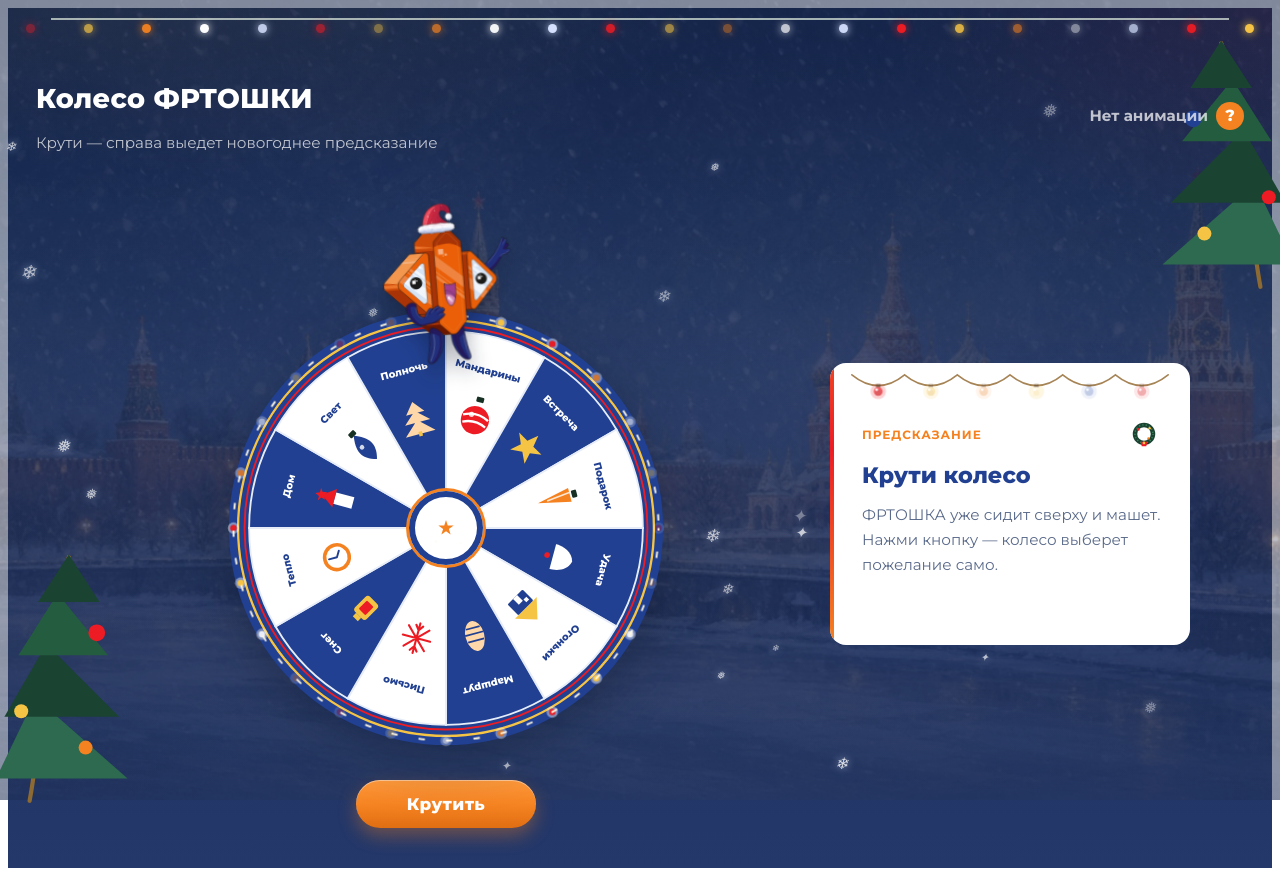
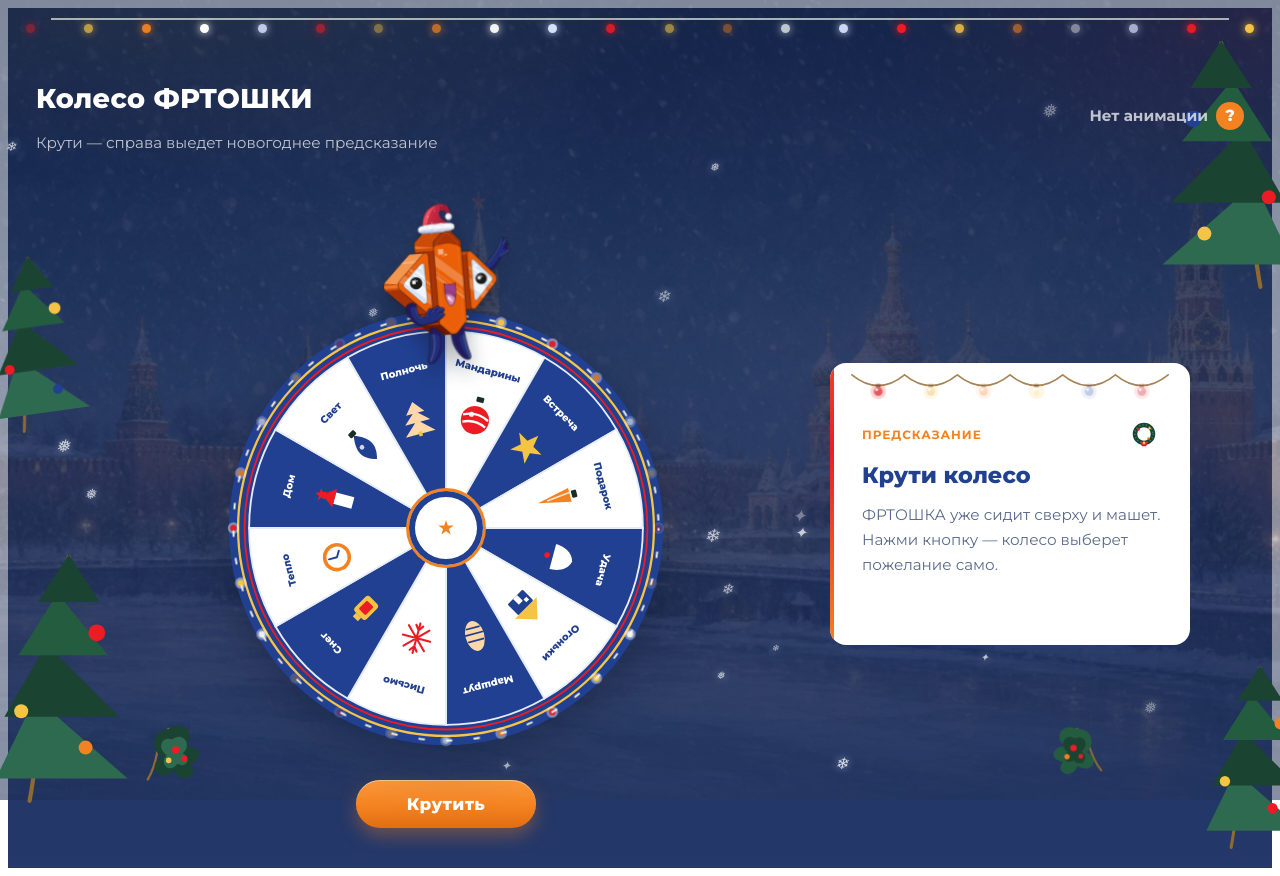
Before and after one commit to MikeSherif/frt-spin-new-year, a plain HTML site: page index.html in a window 1280 px wide. Drawn offline with Linux system fonts and the light colour scheme.

Commit message:
Немного зелени

```diff
--- a/css/page.css
+++ b/css/page.css
@@ -34,7 +34,19 @@
 }
 
 .spin-branch--left { left: -18px; bottom: -12px; }
+.spin-branch--left-high { left: -22px; top: 30%; width: 118px; transform: rotate(-8deg); }
 .spin-branch--right { right: -28px; top: 18px; transform: scaleX(-1); }
+.spin-branch--right-bottom { right: -40px; bottom: -56px; width: 124px; }
+
+.spin-holly {
+  position: fixed;
+  z-index: 2;
+  width: 96px;
+  pointer-events: none;
+}
+
+.spin-holly--left { left: 132px; bottom: 10px; }
+.spin-holly--right { right: 168px; bottom: 16px; width: 84px; transform: scaleX(-1) rotate(8deg); }
 
 .spin-lights {
   position: relative;
@@ -486,7 +498,7 @@
     align-items: flex-start;
   }
 
-  .spin-branch { display: none; }
+  .spin-branch, .spin-holly { display: none; }
 
   .spin-motion__card {
     left: 0;
--- a/index.html
+++ b/index.html
@@ -22,6 +22,16 @@
       <circle cx="28" cy="128" r="5" fill="#f6c445"/>
       <circle cx="74" cy="154" r="5" fill="#f58220"/>
     </svg>
+    <svg class="spin-branch spin-branch--left-high" viewBox="0 0 120 200" aria-hidden="true">
+      <path d="M34 192 C46 128 40 74 62 18" fill="none" stroke="#8d6a32" stroke-width="3" stroke-linecap="round"/>
+      <path fill="#2d6a4f" d="M38 118 L104 176 L10 176 Z"/>
+      <path fill="#1b4332" d="M46 80 L98 132 L16 132 Z"/>
+      <path fill="#245c40" d="M54 44 L90 88 L26 88 Z"/>
+      <path fill="#1b4332" d="M62 16 L84 50 L40 50 Z"/>
+      <circle cx="82" cy="72" r="6" fill="#f6c445"/>
+      <circle cx="28" cy="128" r="5" fill="#ed1c24"/>
+      <circle cx="74" cy="154" r="5" fill="#214091"/>
+    </svg>
     <svg class="spin-branch spin-branch--right" viewBox="0 0 120 200" aria-hidden="true">
       <path d="M34 192 C46 128 40 74 62 18" fill="none" stroke="#8d6a32" stroke-width="3" stroke-linecap="round"/>
       <path fill="#2d6a4f" d="M38 118 L104 176 L10 176 Z"/>
@@ -31,6 +41,32 @@
       <circle cx="82" cy="72" r="6" fill="#214091"/>
       <circle cx="28" cy="128" r="5" fill="#ed1c24"/>
       <circle cx="74" cy="154" r="5" fill="#f6c445"/>
+    </svg>
+    <svg class="spin-branch spin-branch--right-bottom" viewBox="0 0 120 200" aria-hidden="true">
+      <path d="M34 192 C46 128 40 74 62 18" fill="none" stroke="#8d6a32" stroke-width="3" stroke-linecap="round"/>
+      <path fill="#2d6a4f" d="M38 118 L104 176 L10 176 Z"/>
+      <path fill="#1b4332" d="M46 80 L98 132 L16 132 Z"/>
+      <path fill="#245c40" d="M54 44 L90 88 L26 88 Z"/>
+      <path fill="#1b4332" d="M62 16 L84 50 L40 50 Z"/>
+      <circle cx="82" cy="72" r="6" fill="#f58220"/>
+      <circle cx="28" cy="128" r="5" fill="#f6c445"/>
+      <circle cx="74" cy="154" r="5" fill="#ed1c24"/>
+    </svg>
+    <svg class="spin-holly spin-holly--left" viewBox="0 0 110 86" aria-hidden="true">
+      <path d="M18 74 C34 48 24 30 42 16" fill="none" stroke="#8d6a32" stroke-width="2.6" stroke-linecap="round"/>
+      <path fill="#1b4332" d="M42 16 C58 4 76 22 60 36 C76 34 86 50 66 56 C80 68 58 82 48 64 C32 78 16 58 34 48 C18 36 26 16 42 16 Z"/>
+      <path fill="#2d6a4f" d="M46 28 C58 18 70 34 58 44 C68 48 64 62 52 56 C44 68 30 56 40 46 C28 38 34 24 46 28 Z"/>
+      <circle cx="50" cy="40" r="4.2" fill="#ed1c24"/>
+      <circle cx="60" cy="50" r="3.4" fill="#ed1c24"/>
+      <circle cx="42" cy="52" r="3.2" fill="#f6c445"/>
+    </svg>
+    <svg class="spin-holly spin-holly--right" viewBox="0 0 110 86" aria-hidden="true">
+      <path d="M18 74 C34 48 24 30 42 16" fill="none" stroke="#8d6a32" stroke-width="2.6" stroke-linecap="round"/>
+      <path fill="#245c40" d="M42 16 C58 4 76 22 60 36 C76 34 86 50 66 56 C80 68 58 82 48 64 C32 78 16 58 34 48 C18 36 26 16 42 16 Z"/>
+      <path fill="#1b4332" d="M46 28 C58 18 70 34 58 44 C68 48 64 62 52 56 C44 68 30 56 40 46 C28 38 34 24 46 28 Z"/>
+      <circle cx="50" cy="40" r="4.2" fill="#ed1c24"/>
+      <circle cx="60" cy="50" r="3.4" fill="#f58220"/>
+      <circle cx="42" cy="52" r="3.2" fill="#ed1c24"/>
     </svg>
     <div class="spin-lights" aria-hidden="true"></div>
     <header class="spin-top">
```
